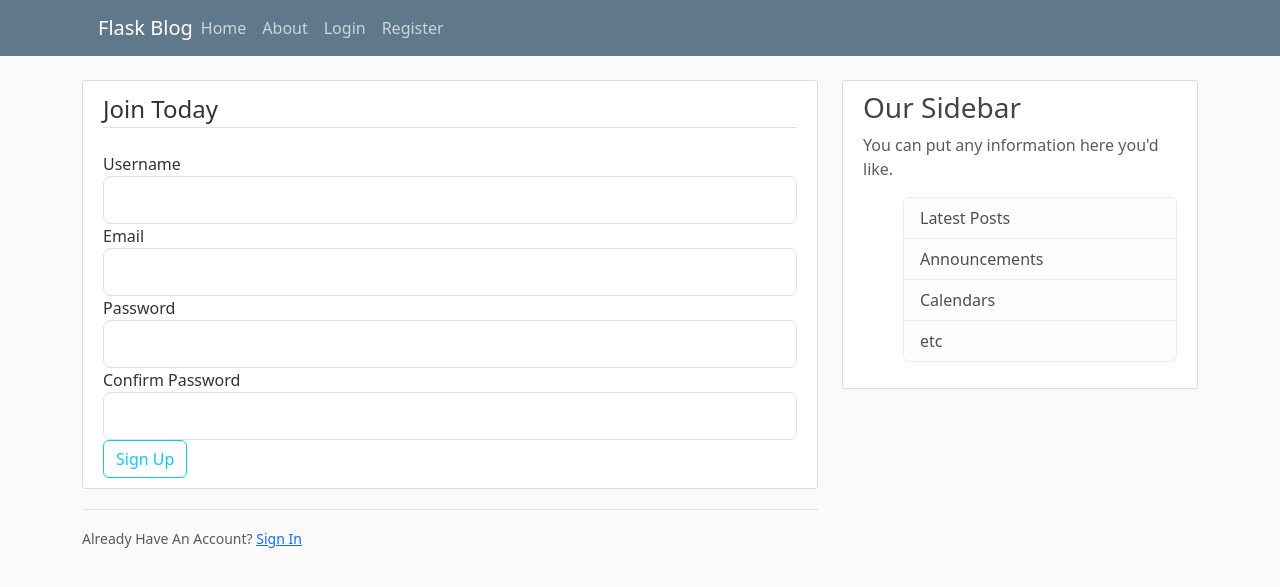
After one commit to Im-Alpha/Flask-REST, a Flask app: page /register in a window 1280 px wide. The commit adds this page. Shown: the top 587 px of the page. Run offline with Flask 3, Linux system fonts and the light colour scheme.

Commit message:
part 3 tutorial done

```diff
--- a/Flask_Blog_Src/flaskBlog.py
+++ b/Flask_Blog_Src/flaskBlog.py
@@ -1,9 +1,12 @@
-from flask import Flask, render_template, jsonify
+from flask import Flask, render_template, jsonify, url_for, flash, redirect
+from forms import RegistrationForm, LoginForm
 from flask_sqlalchemy import SQLAlchemy
 from flask_cors import CORS
 
 app = Flask(__name__) # name of the module, flask knows where too look for files
 CORS(app)
+
+app.config['SECRET_KEY'] = 'dgwrF*5USdWAGr4EqFPqYK'
 
 posts =[
     {
@@ -24,16 +27,31 @@ posts =[
 @app.route("/")
 @app.route("/home")
 def home():
-    # return render_template('home.html', posts=posts)
-    return jsonify({
-        'author': 'Jacob Delgado',
-        'title': 'Blog Post 1',
-        'content': 'First post content',
-        'date_posted': 'April 16, 2024'})
+    return render_template('home.html', posts=posts)
+    # return jsonify({
+    #     'author': 'Jacob Delgado',
+    #     'title': 'Blog Post 1',
+    #     'content': 'First post content',
+    #     'date_posted': 'April 16, 2024'})
 
 @app.route("/about")
 def about():
     return render_template('about.html', title="About")
 
+@app.route("/register", methods=['GET', 'POST'])
+def register():
+    form = RegistrationForm()
+    if form.validate_on_submit():
+        flash(f'Account created for {form.username.data}!', 'success')
+        return redirect(url_for('home'))
+    return render_template('register.html', title='Register', form=form)
+
+@app.route("/login")
+def login():
+    form = LoginForm()
+    return render_template('login.html', title='Login', form=form)
+
+
+
 if __name__ == '__main__':
     app.run(debug=True, port=7080)
--- /dev/null
+++ b/Flask_Blog_Src/forms.py
@@ -0,0 +1,20 @@
+from flask_wtf import FlaskForm
+from wtforms import StringField, PasswordField, SubmitField, BooleanField
+from wtforms.validators import DataRequired, Length, Email, EqualTo
+
+class RegistrationForm(FlaskForm):
+    username = StringField('Username',
+                           validators=[DataRequired(), Length(min=2, max=20)])
+    email = StringField('Email',
+                        validators=[DataRequired(), Email()])
+    password = PasswordField('Password', validators=[DataRequired()])
+    confirm_password = PasswordField('Confirm Password',
+                             validators=[DataRequired(), EqualTo('password')])
+    submit = SubmitField('Sign Up')
+
+class LoginForm(FlaskForm):
+    email = StringField('Email',
+                        validators=[DataRequired(), Email()])
+    password = PasswordField('Password', validators=[DataRequired()])
+    remember = BooleanField('Remember Me')
+    submit = SubmitField('Login')
--- /dev/null
+++ b/Flask_Blog_Src/static/main.css
@@ -0,0 +1,80 @@
+body {
+    background: #fafafa;
+    color: #333333;
+    margin-top: 5rem;
+  }
+
+  h1, h2, h3, h4, h5, h6 {
+    color: #444444;
+  }
+
+  .bg-steel {
+    background-color: #5f788a;
+  }
+
+  .site-header .navbar-nav .nav-link {
+    color: #cbd5db;
+  }
+
+  .site-header .navbar-nav .nav-link:hover {
+    color: #ffffff;
+  }
+
+  .site-header .navbar-nav .nav-link.active {
+    font-weight: 500;
+  }
+
+  .content-section {
+    background: #ffffff;
+    padding: 10px 20px;
+    border: 1px solid #dddddd;
+    border-radius: 3px;
+    margin-bottom: 20px;
+  }
+
+  .article-title {
+    color: #444444;
+  }
+
+  a.article-title:hover {
+    color: #428bca;
+    text-decoration: none;
+  }
+
+  .article-content {
+    white-space: pre-line;
+  }
+
+  .article-img {
+    height: 65px;
+    width: 65px;
+    margin-right: 16px;
+  }
+
+  .article-metadata {
+    padding-bottom: 1px;
+    margin-bottom: 4px;
+    border-bottom: 1px solid #e3e3e3
+  }
+
+  .article-metadata a:hover {
+    color: #333;
+    text-decoration: none;
+  }
+
+  .article-svg {
+    width: 25px;
+    height: 25px;
+    vertical-align: middle;
+  }
+
+  .account-img {
+    height: 125px;
+    width: 125px;
+    margin-right: 20px;
+    margin-bottom: 16px;
+  }
+
+  .account-heading {
+    font-size: 2.5rem;
+  }
--- a/Flask_Blog_Src/templates/layout.html
+++ b/Flask_Blog_Src/templates/layout.html
@@ -16,6 +16,9 @@
       integrity="sha384-dpuaG1suU0eT09tx5plTaGMLBsfDLzUCCUXOY2j/LSvXYuG6Bqs43ALlhIqAJVRb"
       crossorigin="anonymous"
     />
+
+    <link rel="stylesheet" type="text/css" href="{{ url_for('static', filename='main.css')}}">
+
     {% if title %}
     <title>Flask Blog - {{title}}</title>
     {% else %}
@@ -23,9 +26,75 @@
     {% endif %}
   </head>
   <body>
-    <div class="container">{% block content %} {%endblock%}</div>
+    <header class="site-header">
+      <nav class="navbar navbar-expand-md navbar-dark bg-steel fixed-top">
+        <div class="container">
+          <a class="navbar-brand mr-4" href="/">Flask Blog</a>
+          <button
+            class="navbar-toggler"
+            type="button"
+            data-toggle="collapse"
+            data-target="#navbarToggle"
+            aria-controls="navbarToggle"
+            aria-expanded="false"
+            aria-label="Toggle navigation"
+          >
+            <span class="navbar-toggler-icon"></span>
+          </button>
+          <div class="collapse navbar-collapse" id="navbarToggle">
+            <div class="navbar-nav mr-auto">
+              <a class="nav-item nav-link" href="/">Home</a>
+              <a class="nav-item nav-link" href="/about">About</a>
+            </div>
+            <!-- Navbar Right Side -->
+            <div class="navbar-nav">
+              <a class="nav-item nav-link" href="/login">Login</a>
+              <a class="nav-item nav-link" href="/register">Register</a>
+            </div>
+          </div>
+        </div>
+      </nav>
+    </header>
+
+    <main role="main" class="container">
+      <div class="row">
+        <div class="col-md-8">
+          {% with messages = get_flashed_messages(with_categories=true)%}
+            {% if messages %}
+              {% for category, message in messages %}
+                <div class="alert alert-{{ category }}">
+                    {{ message }}
+                </div>
+              {% endfor %}
+            {% endif %}
+          {% endwith%}
+          {% block content %}{% endblock %}
+        </div>
+        <div class="col-md-4">
+          <div class="content-section">
+            <h3>Our Sidebar</h3>
+            <p class='text-muted'>You can put any information here you'd like.
+              <ul class="list-group">
+                <li class="list-group-item list-group-item-light">Latest Posts</li>
+                <li class="list-group-item list-group-item-light">Announcements</li>
+                <li class="list-group-item list-group-item-light">Calendars</li>
+                <li class="list-group-item list-group-item-light">etc</li>
+              </ul>
+            </p>
+          </div>
+        </div>
+      </div>
+    </main>
     <!-- Option 2: Separate Popper and Bootstrap JS -->
-    <script src="https://cdn.jsdelivr.net/npm/@popperjs/core@2.11.8/dist/umd/popper.min.js" integrity="sha384-I7E8VVD/ismYTF4hNIPjVp/Zjvgyol6VFvRkX/vR+Vc4jQkC+hVqc2pM8ODewa9r" crossorigin="anonymous"></script>
-    <script src="https://cdn.jsdelivr.net/npm/bootstrap@5.3.3/dist/js/bootstrap.min.js" integrity="sha384-0pUGZvbkm6XF6gxjEnlmuGrJXVbNuzT9qBBavbLwCsOGabYfZo0T0to5eqruptLy" crossorigin="anonymous"></script>
+    <script
+      src="https://cdn.jsdelivr.net/npm/@popperjs/core@2.11.8/dist/umd/popper.min.js"
+      integrity="sha384-I7E8VVD/ismYTF4hNIPjVp/Zjvgyol6VFvRkX/vR+Vc4jQkC+hVqc2pM8ODewa9r"
+      crossorigin="anonymous"
+    ></script>
+    <script
+      src="https://cdn.jsdelivr.net/npm/bootstrap@5.3.3/dist/js/bootstrap.min.js"
+      integrity="sha384-0pUGZvbkm6XF6gxjEnlmuGrJXVbNuzT9qBBavbLwCsOGabYfZo0T0to5eqruptLy"
+      crossorigin="anonymous"
+    ></script>
   </body>
 </html>
--- /dev/null
+++ b/Flask_Blog_Src/templates/login.html
@@ -0,0 +1,4 @@
+{% extends "layout.html"%}
+{%block content%}
+    <h1>About Page</h1>
+{% endblock content%}
--- /dev/null
+++ b/Flask_Blog_Src/templates/register.html
@@ -0,0 +1,35 @@
+{% extends "layout.html"%}
+{%block content%}
+    <div class="content-section">
+        <form method="POST" action="">
+            {{ form.hidden_tag() }}
+            <fieldset class="form-group">
+                <legend class="border-bottom mb-4">Join Today</legend>
+                <div class="form-group">
+                    {{ form.username.label(class="form-control-label") }}
+                    {{ form.username(class="form-control form-control-lg") }}
+                </div>
+                <div class="form-group">
+                    {{ form.email.label(class="form-control-label") }}
+                    {{ form.email(class="form-control form-control-lg") }}
+                </div>
+                <div class="form-group">
+                    {{ form.password.label(class="form-control-label") }}
+                    {{ form.password(class="form-control form-control-lg") }}
+                </div>
+                <div class="form-group">
+                    {{ form.confirm_password.label(class="form-control-label") }}
+                    {{ form.confirm_password(class="form-control form-control-lg") }}
+                </div>
+            </fieldset>
+            <div class="form-group">
+                {{ form.submit(class="btn btn-outline-info")}}
+            </div>
+        </form>
+    </div>
+    <div class="border-top pt-3">
+        <small class="text-muted">
+            Already Have An Account? <a class="ml-2" href="{{ url_for('login') }}">Sign In</a>
+        </small>
+    </div>
+{% endblock content%}
```
Also changed, not shown: Flask_Blog_Src/templates/home.html (+10 -3 lines).
